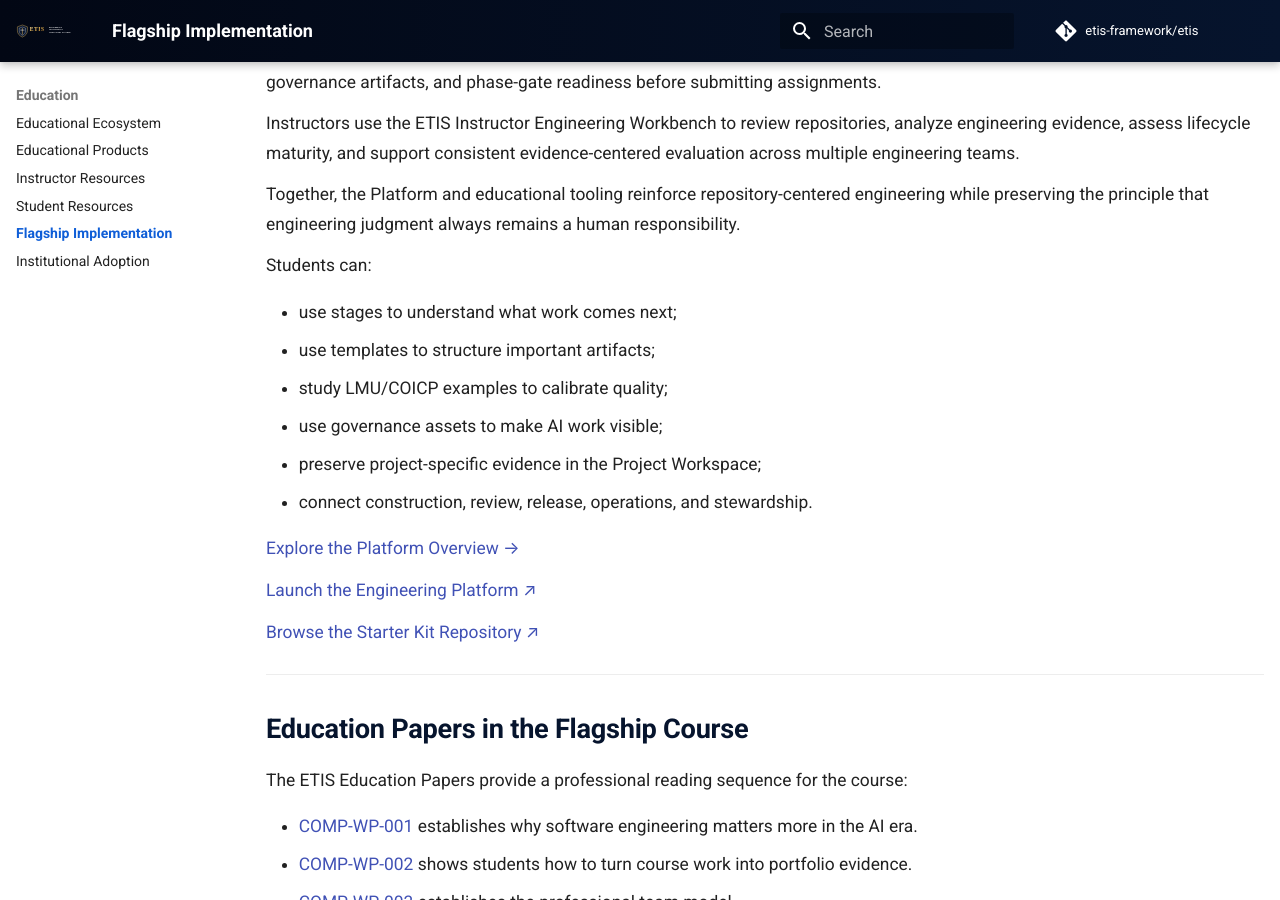
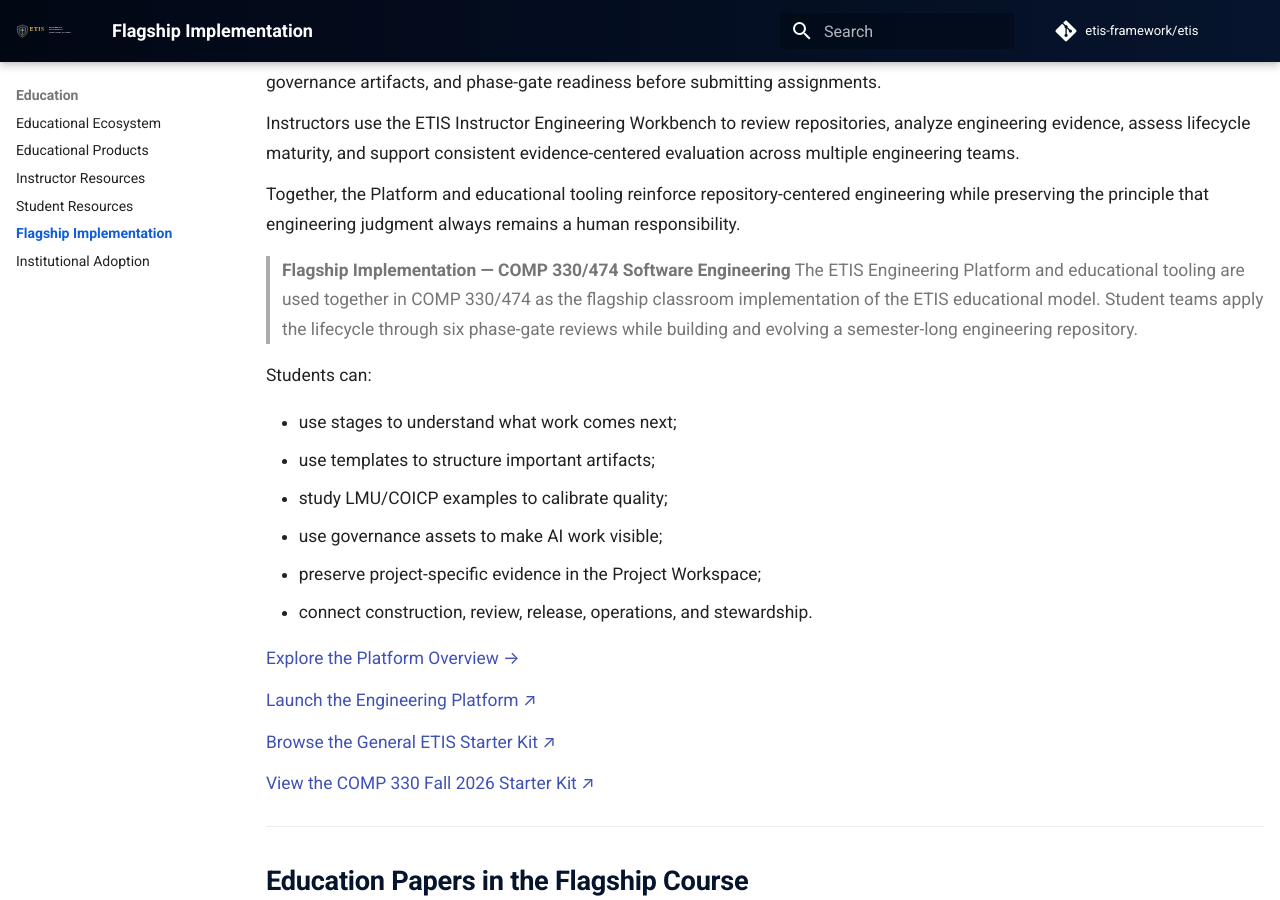
Before and after one commit to etis-framework/etis, an MkDocs documentation site: the page built from docs/Educational_Ecosystem/Flagship_Implementation.md, in a window 1280 px wide and 900 px high, scrolled down 5902 px. Built offline with MkDocs 1.6.1 and Material for MkDocs 9.7.7, drawn with Linux system fonts in a browser that asks for light colours; comment, search, counter and statistics services are not loaded.

Commit message:
Clarify COMP 330 flagship implementation links
Refine the Engineering Platform Connection section to distinguish the general ETIS starter kit from the COMP 330 Fall 2026 course-specific starter kit and strengthen the flagship implementation description.

```diff
--- a/docs/Educational_Ecosystem/Flagship_Implementation.md
+++ b/docs/Educational_Ecosystem/Flagship_Implementation.md
@@ -212,6 +212,9 @@ Instructors use the ETIS Instructor Engineering Workbench to review repositories
 
 Together, the Platform and educational tooling reinforce repository-centered engineering while preserving the principle that engineering judgment always remains a human responsibility.
 
+> **Flagship Implementation — COMP 330/474 Software Engineering**
+> The ETIS Engineering Platform and educational tooling are used together in COMP 330/474 as the flagship classroom implementation of the ETIS educational model. Student teams apply the lifecycle through six phase-gate reviews while building and evolving a semester-long engineering repository.
+
 Students can:
 
 - use stages to understand what work comes next;
@@ -225,7 +228,9 @@ Students can:
 
 [Launch the Engineering Platform ↗](https://platform.etisframework.org)
 
-[Browse the Starter Kit Repository ↗](https://github.com/etis-framework/etis-starter-kit)
+[Browse the General ETIS Starter Kit ↗](https://github.com/etis-framework/etis-starter-kit)
+
+[View the COMP 330 Fall 2026 Starter Kit ↗](https://github.com/etis-framework/comp330-f26-starter-kit)
 
 ---
 
```
Also changed, not shown: docs/Educational_Ecosystem/Student_Resources.md (+3 -1 lines), docs/Whats_New.md (+1 -1 lines).
